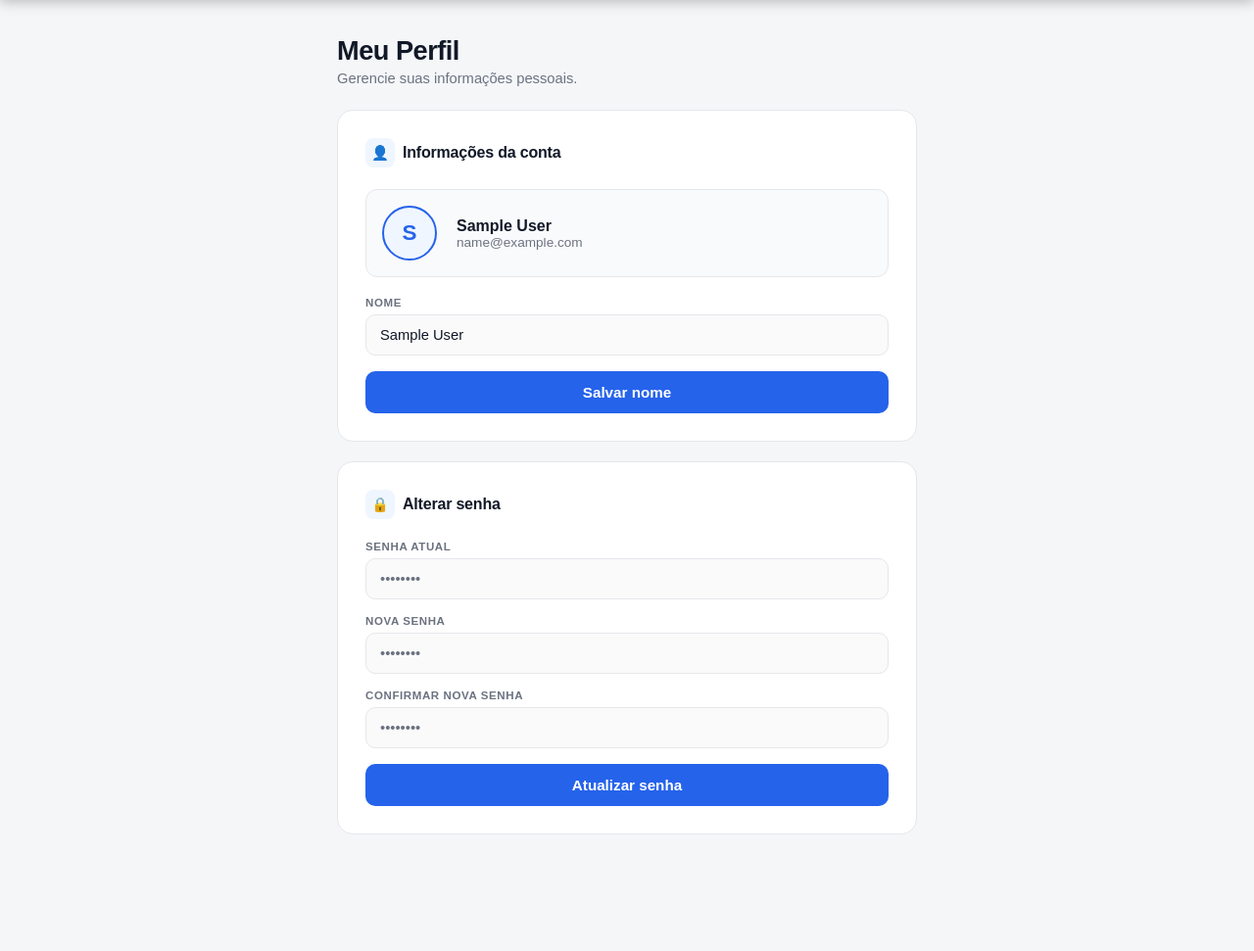
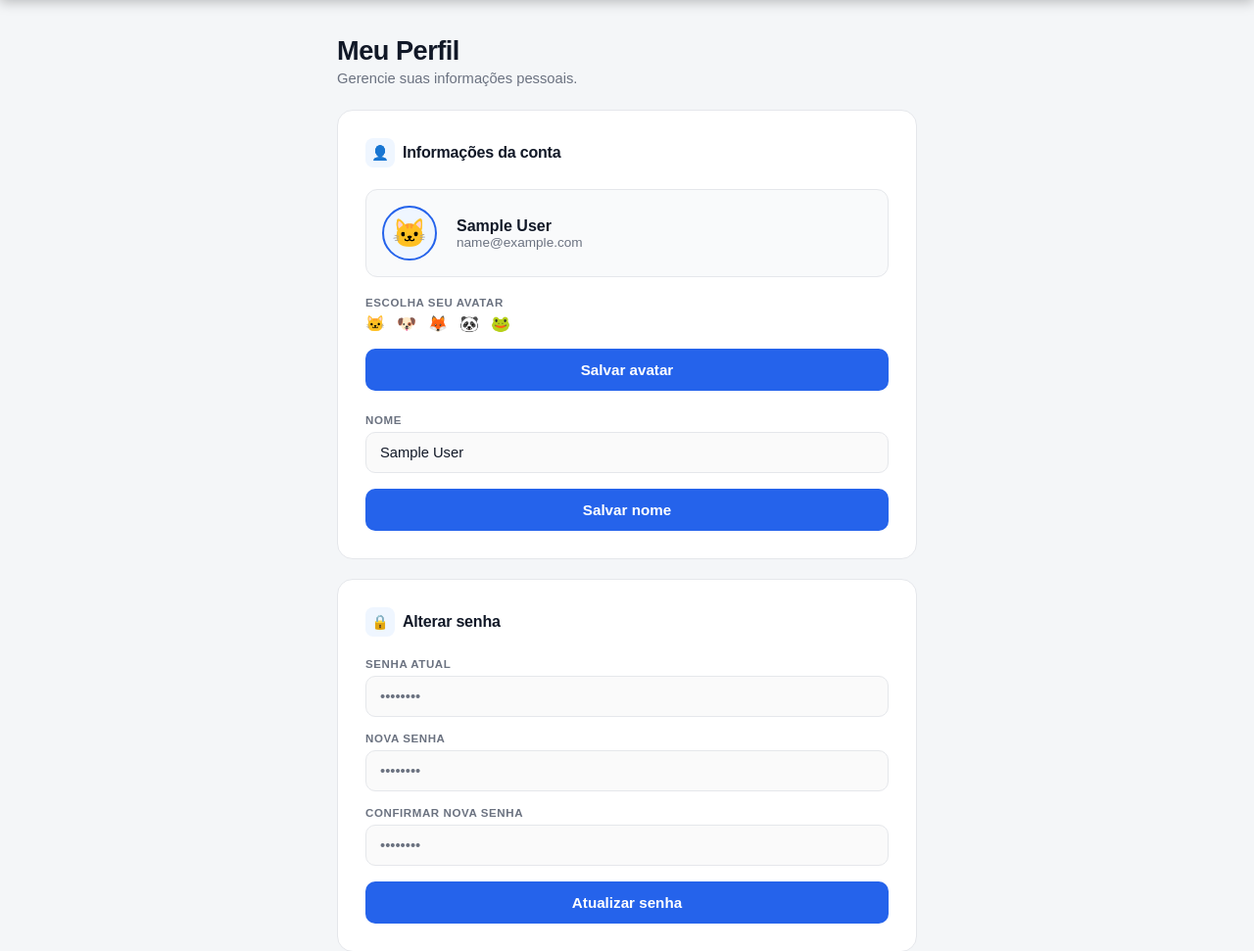
Before and after one commit to mateusmendess/taskflow-webapp, a Flask app: page /perfil in a window 1280 px wide. Shown: the part 64-1035 px from the top of the page at 98% size. Before the commit the page ends 916 px from the top, so only its background shows below. Run offline with Flask 3, Linux system fonts and the light colour scheme; the visitor is signed in with stand-in values (Sample User, id 1).

Commit message:
feat: adicionar avatar emoji no perfil e boas-vindas no dashboard

```diff
--- a/app/models.py
+++ b/app/models.py
@@ -17,6 +17,8 @@ class User(UserMixin, db.Model):
     email = db.Column(db.String(120), unique=True, nullable=False)
 
     password = db.Column(db.String(200), nullable=False)
+
+    avatar = db.Column(db.String(10), default="🐱")
 
     tasks = db.relationship("Task", backref="owner", lazy=True)
 
--- a/app/routes.py
+++ b/app/routes.py
@@ -311,7 +311,14 @@ def perfil():
     if request.method == "POST":
         action = request.form.get("action")
 
-        if action == "update_name":
+        if action == "update_avatar":
+            avatar = request.form.get("avatar")
+            if avatar in ['🐱', '🐶', '🦊', '🐼', '🐸']:
+                current_user.avatar = avatar
+                db.session.commit()
+                flash("Avatar atualizado com sucesso!", "success")
+
+        elif action == "update_name":
             name = request.form.get("name")
             if name:
                 current_user.name = name
--- a/app/static/css/style.css
+++ b/app/static/css/style.css
@@ -1504,3 +1504,11 @@ body.dark .kanban-card-prog {
 @media (max-width: 768px) {
     .k-move-btn { font-size: 0.72rem; padding: 5px 8px; }
 }
+
+/* ── Filtros ativos do quadro dashboard ────────────────────── */
+.db-pill.active-kpriority,
+.db-pill.active-kdeadline {
+    background: var(--tf-primary);
+    color: #fff;
+    border-color: var(--tf-primary);
+}
--- a/app/templates/dashboard.html
+++ b/app/templates/dashboard.html
@@ -6,7 +6,7 @@
 
     <!-- Hero -->
     <div class="db-hero">
-        <h1>Dashboard TaskFlow</h1>
+        <h1>Bem-vindo de volta, {{ current_user.name.split()[0] }}! {{ current_user.avatar or '👋' }}</h1>
         <p>Gerencie suas tarefas com eficiência.</p>
     </div>
 
--- a/app/templates/perfil.html
+++ b/app/templates/perfil.html
@@ -36,12 +36,10 @@
                 display: flex;
                 align-items: center;
                 justify-content: center;
-                font-size: 1.4rem;
-                font-weight: 800;
-                color: var(--tf-primary);
+                font-size: 1.8rem;
                 flex-shrink: 0;
             ">
-                {{ current_user.name[0].upper() }}
+                {{ current_user.avatar or current_user.name[0].upper() }}
             </div>
             <div>
                 <div style="font-size: 1rem; font-weight: 700; color: var(--tf-text);">
@@ -53,6 +51,27 @@
             </div>
         </div>
 
+        <!-- Escolher avatar -->
+        <form method="POST" style="margin-bottom: 24px;">
+            <input type="hidden" name="action" value="update_avatar">
+
+            <label class="tf-label">Escolha seu avatar</label>
+            <div style="display: flex; gap: 12px; flex-wrap: wrap; margin-bottom: 16px;">
+                {% for emoji in ['🐱', '🐶', '🦊', '🐼', '🐸'] %}
+                    <label style="cursor: pointer;">
+                        <input type="radio" name="avatar" value="{{ emoji }}"
+                            {% if current_user.avatar == emoji %}checked{% endif %}
+                            style="display: none;">
+                        <div class="avatar-option {% if current_user.avatar == emoji %}avatar-selected{% endif %}">
+                            {{ emoji }}
+                        </div>
+                    </label>
+                {% endfor %}
+            </div>
+
+            <button type="submit" class="tf-btn-primary">Salvar avatar</button>
+        </form>
+
         <!-- Editar nome -->
         <form method="POST">
             <input type="hidden" name="action" value="update_name">
@@ -61,9 +80,7 @@
             <input type="text" name="name" class="tf-input"
                 value="{{ current_user.name }}" required>
 
-            <button type="submit" class="tf-btn-primary">
-                Salvar nome
-            </button>
+            <button type="submit" class="tf-btn-primary">Salvar nome</button>
         </form>
 
     </div>
@@ -91,9 +108,7 @@
             <input type="password" name="confirm_password" class="tf-input"
                 placeholder="••••••••" required>
 
-            <button type="submit" class="tf-btn-primary">
-                Atualizar senha
-            </button>
+            <button type="submit" class="tf-btn-primary">Atualizar senha</button>
 
         </form>
 
```
